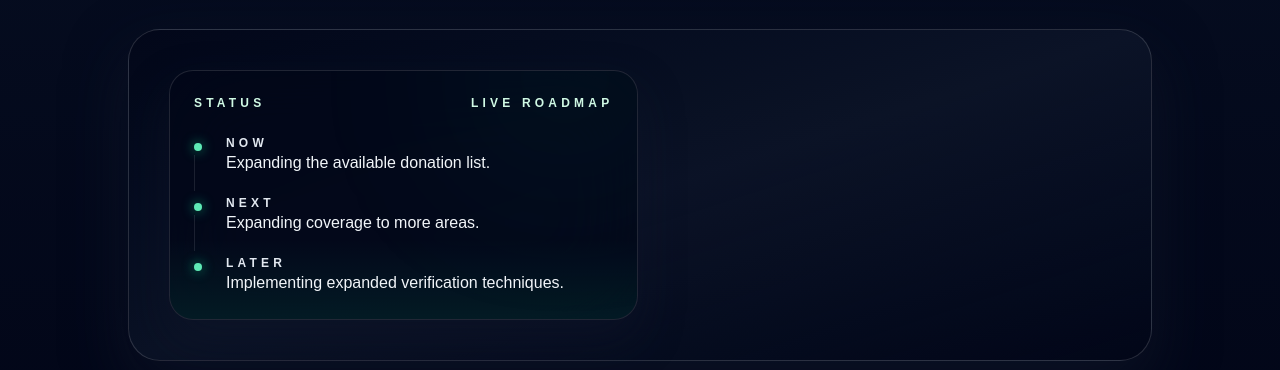
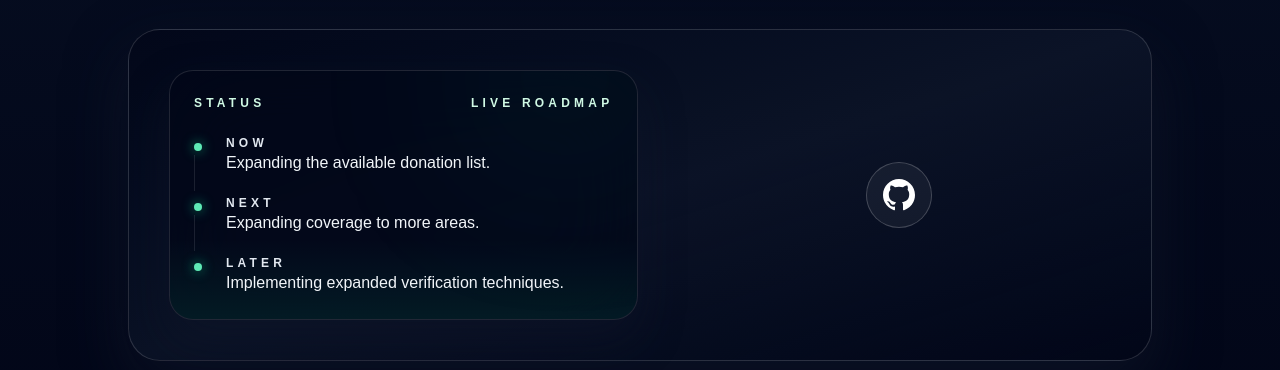
Before and after one commit to gmook9/helpingCanada, a Next.js app: page /mission in a window 1280 px wide. Shown: the part 2084-2454 px from the top of the page. Built offline with nearby package versions, Linux system fonts and the light colour scheme.

Commit message:
Added GitHub icon

```diff
--- a/src/app/mission/page.tsx
+++ b/src/app/mission/page.tsx
@@ -301,6 +301,28 @@
               </div>
               </div>
             </div>
+            <div className="flex items-center justify-center">
+              <Link
+          href="https://github.com/gmook9/helpingCanada"
+          target="_blank"
+          rel="noopener noreferrer"
+          className="rounded-full border border-white/20 bg-white/5 p-4 transition hover:border-emerald-200 hover:bg-emerald-500/10"
+              >
+          <svg
+            width="32"
+            height="32"
+            viewBox="0 0 24 24"
+            fill="none"
+            xmlns="http://www.w3.org/2000/svg"
+            className="text-white"
+          >
+            <path
+              d="M12 0C5.374 0 0 5.373 0 12 0 17.302 3.438 21.8 8.207 23.387c.599.111.793-.261.793-.577v-2.234c-3.338.726-4.033-1.416-4.033-1.416-.546-1.387-1.333-1.756-1.333-1.756-1.089-.745.083-.729.083-.729 1.205.084 1.839 1.237 1.839 1.237 1.07 1.834 2.807 1.304 3.492.997.107-.775.418-1.305.762-1.604-2.665-.305-5.467-1.334-5.467-5.931 0-1.311.469-2.381 1.236-3.221-.124-.303-.535-1.524.117-3.176 0 0 1.008-.322 3.301 1.23A11.509 11.509 0 0112 5.803c1.02.005 2.047.138 3.006.404 2.291-1.552 3.297-1.23 3.297-1.23.653 1.653.242 2.874.118 3.176.77.84 1.235 1.911 1.235 3.221 0 4.609-2.807 5.624-5.479 5.921.43.372.823 1.102.823 2.222v3.293c0 .319.192.694.801.576C20.566 21.797 24 17.3 24 12c0-6.627-5.373-12-12-12z"
+              fill="currentColor"
+            />
+          </svg>
+              </Link>
+            </div>
             </div>
             </section>
 
```
Lines whose indentation alone changed are shown as unchanged.
